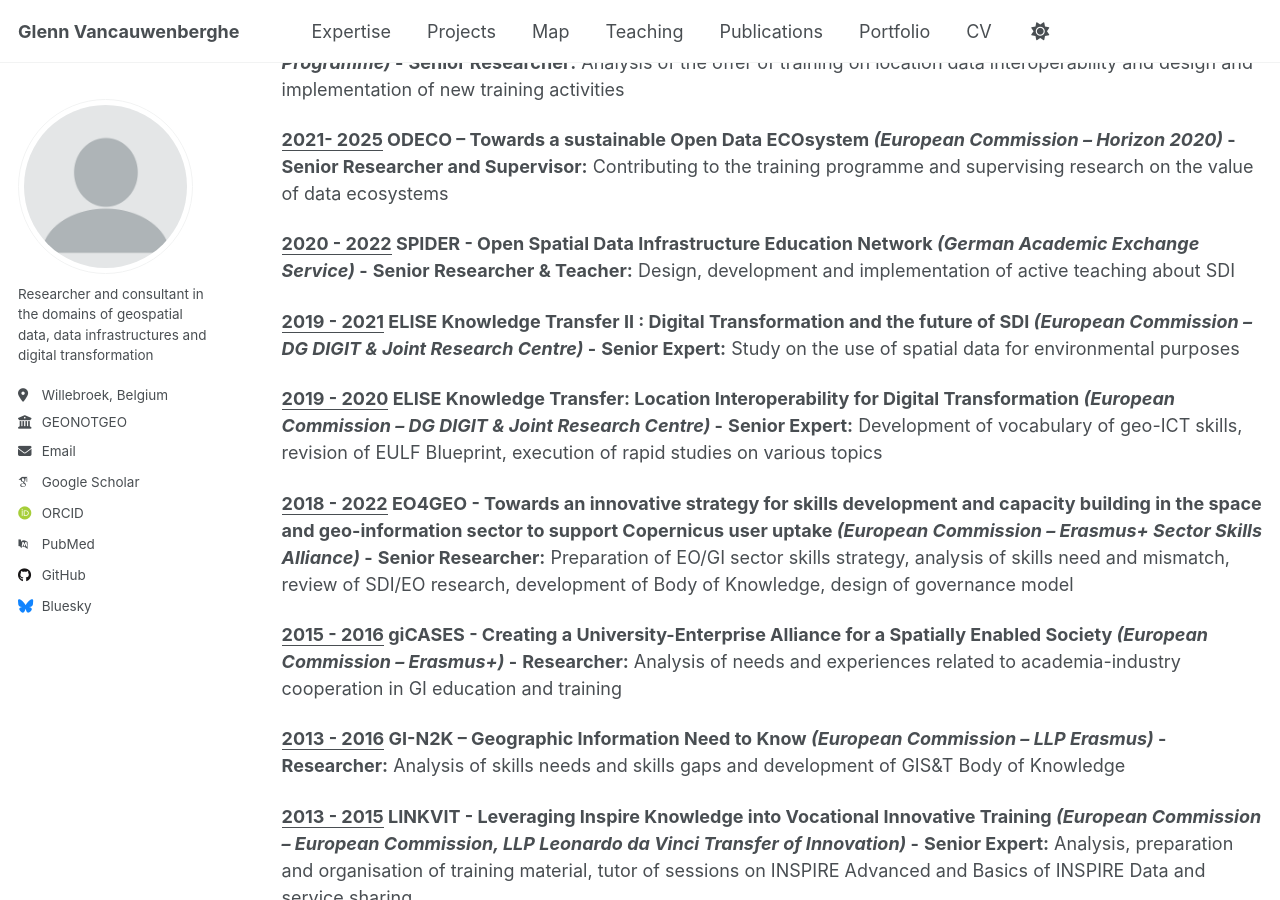
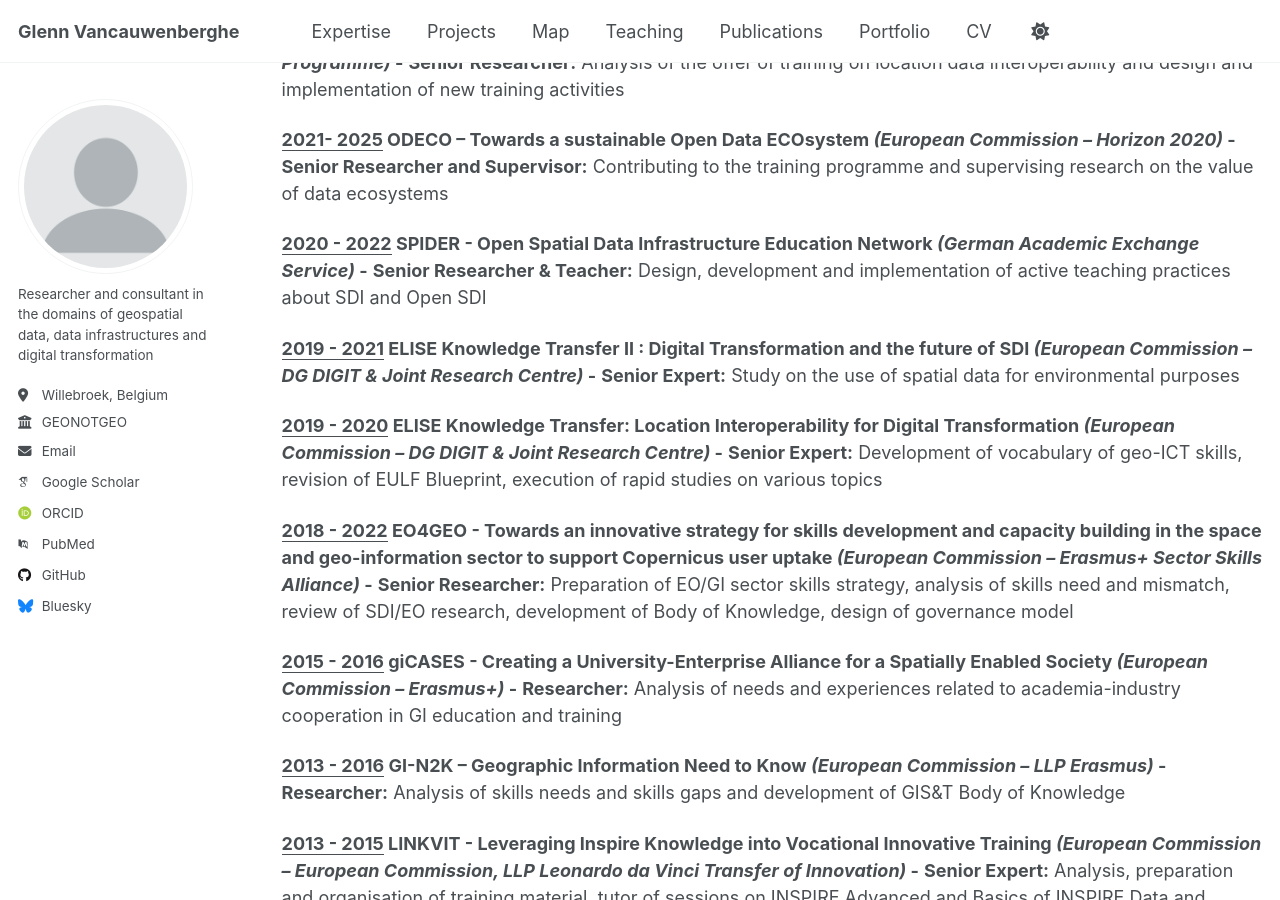
Before and after one commit to GVancauwenberghe/gvancauwenberghe.github.io, a Jekyll site: the page built from _pages/projects.md, in a window 1280 px wide and 900 px high, scrolled down 2593 px. Built offline with Jekyll 4.4.1, drawn with Linux system fonts in a browser that asks for light colours; some web fonts are replaced.

Commit message:
Update projects.md

```diff
--- a/_pages/projects.md
+++ b/_pages/projects.md
@@ -83,7 +83,7 @@
 **Senior Researcher and Supervisor:** Contributing to the training programme and supervising research on the value of data ecosystems
 
 **<ins>2020 - 2022</ins>   SPIDER - Open Spatial Data Infrastructure Education Network _(German Academic Exchange Service)_ -**
-**Senior Researcher & Teacher:** Design, development and implementation of active teaching about SDI
+**Senior Researcher & Teacher:** Design, development and implementation of active teaching practices about SDI and Open SDI
 
 **<ins>2019 - 2021</ins>   ELISE Knowledge Transfer II : Digital Transformation and the future of SDI  _(European Commission –   DG DIGIT  & Joint Research Centre)_ -**
 **Senior Expert:** Study on the use of spatial data for environmental purposes
```
